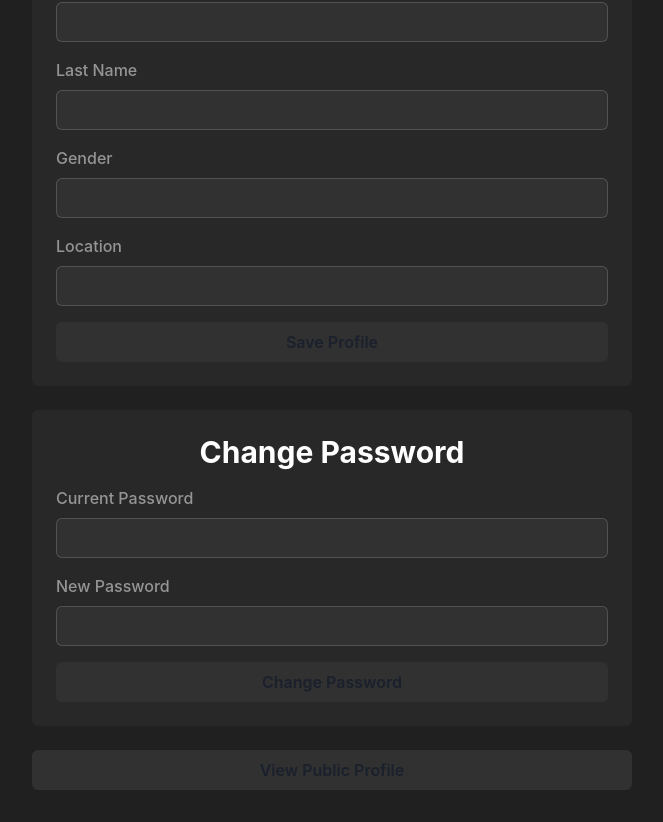
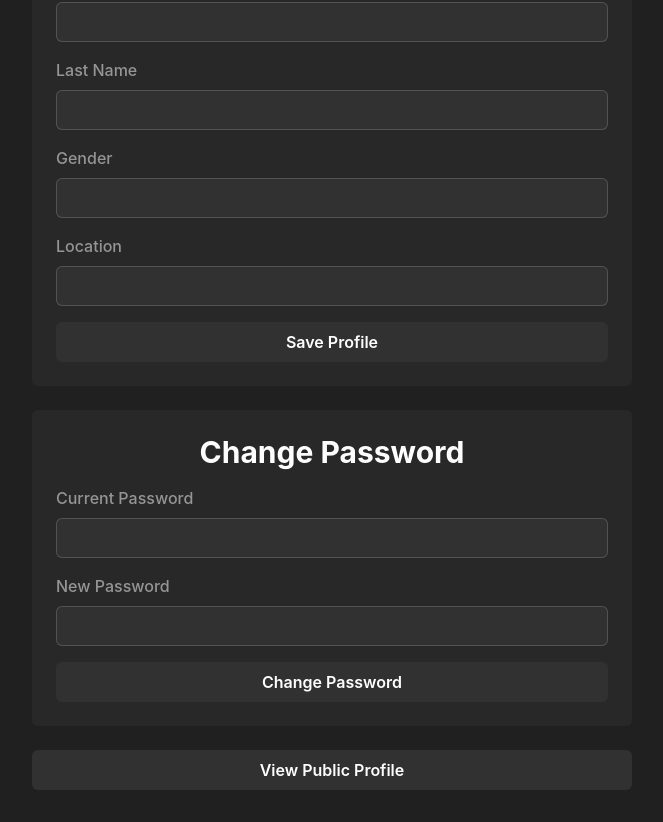
Before and after one commit to 20bhayward/NovelNet, a React (Create React App) app: page /profile in a window 1280 px wide. Shown: the part 521-1343 px from the top of the page, without its empty margins (308-971 px from the left). Built offline with nearby package versions, Linux system fonts and the light colour scheme; no server answers.

Commit message:
fixes v 3

```diff
--- a/src/components/Home/FeaturedManga.tsx
+++ b/src/components/Home/FeaturedManga.tsx
@@ -154,7 +154,7 @@ const FeaturedManga: React.FC = () => {
         Featured Manga
       </Heading>
       <Flex flexDirection={['column', 'column', 'row']} alignItems="center">
-        <Box flex="2" position="relative" overflow="hidden" height={['300px', '300px', '400px']} mr={[0, 0, 4]}>
+        <Box as={Link} to={`/manga/${currentManga?.id}`}  flex="2" position="relative" overflow="hidden" height={['300px', '300px', '400px']} mr={[0, 0, 4]}>
           <AnimatePresence initial={false} custom={direction}>
             <motion.div
               key={currentManga?.id}
--- a/src/pages/Home/Home.tsx
+++ b/src/pages/Home/Home.tsx
@@ -69,7 +69,7 @@ const Home: React.FC = () => {
         <FeaturedManga />
       </Box>
       <Box flex="1"></Box></>
-      )};
+      )}
       </Flex>
       {isAuthenticated && user ? (
         <>
--- a/src/pages/Profile/MangaCarousel.tsx
+++ b/src/pages/Profile/MangaCarousel.tsx
@@ -6,6 +6,7 @@ import { AnimatePresence, motion } from 'framer-motion';
 
 interface Manga {
   _id: string;
+  id: string;
   title: string;
   image: string;
   rating?: number;
@@ -77,7 +78,7 @@ const MangaCarousel: React.FC<MangaCarouselProps> = ({ manga }) => {
                 borderRadius: '0.5rem',
                 overflow: 'hidden',
                 boxShadow: 'md',
-                height: '300px',
+                height: '400px',
               }}
             >
               <Box
@@ -85,7 +86,7 @@ const MangaCarousel: React.FC<MangaCarouselProps> = ({ manga }) => {
                 height="100%"
                 cursor="pointer"
                 as={Link}
-                to={`/manga/${item._id}`}
+                to={`/manga/${item.id}`}
               >
                 <Image src={item.image} alt={item.title} objectFit="cover" height="200px" />
                 <Box p={2}>
--- a/src/pages/Profile/Profile.tsx
+++ b/src/pages/Profile/Profile.tsx
@@ -224,7 +224,7 @@ const Profile: React.FC = () => {
                 }
               />
             </FormControl>
-            <Button colorScheme="blue" onClick={handleSaveProfile} w="100%" bg="button" _hover={{ bg: "blue.600" }}>
+            <Button colorScheme="blue" color="white" onClick={handleSaveProfile} w="100%" bg="button" _hover={{ bg: "blue.600" }}>
               Save Profile
             </Button>
           </Box>
@@ -252,7 +252,7 @@ const Profile: React.FC = () => {
                 onChange={(event) => setNewPassword(event.target.value)}
               />
             </FormControl>
-            <Button colorScheme="blue" onClick={handleChangePassword} w="100%" bg="button" _hover={{ bg: "blue.600" }}>
+            <Button colorScheme="blue" color="white" onClick={handleChangePassword} w="100%" bg="button" _hover={{ bg: "blue.600" }}>
               Change Password
             </Button>
           </Box>
@@ -260,6 +260,7 @@ const Profile: React.FC = () => {
             as={Link}
             to={`/profile/${user?._id}`}
             colorScheme="teal"
+            color="white"
             w="100%"
             bg="button"
             _hover={{ bg: "teal.600" }}
--- a/src/pages/Profile/PublicProfile.tsx
+++ b/src/pages/Profile/PublicProfile.tsx
@@ -16,6 +16,7 @@ interface ProfileComment {
 
 interface Manga {
   _id: string;
+  id: string;
   title: string;
   image: string;
   rating?: number;
```
